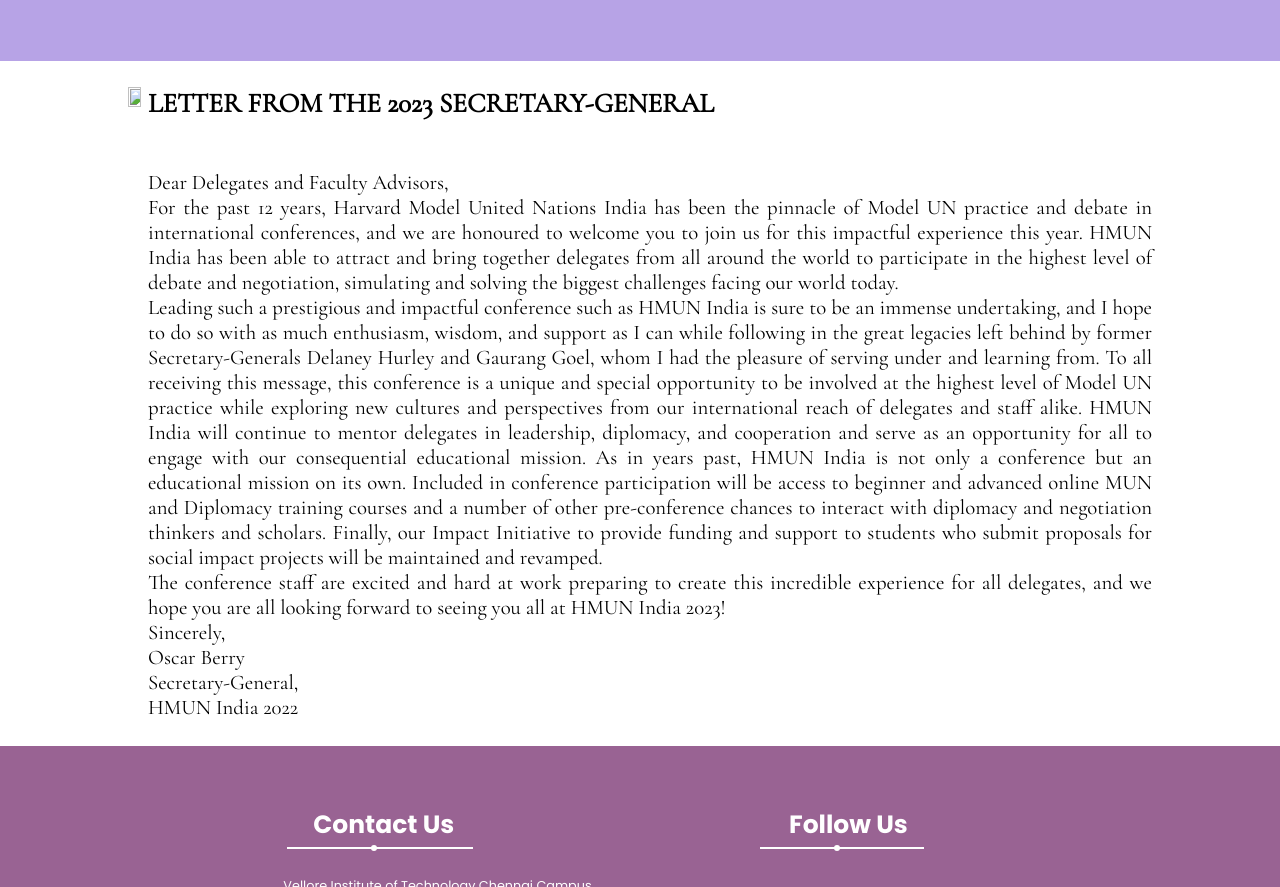
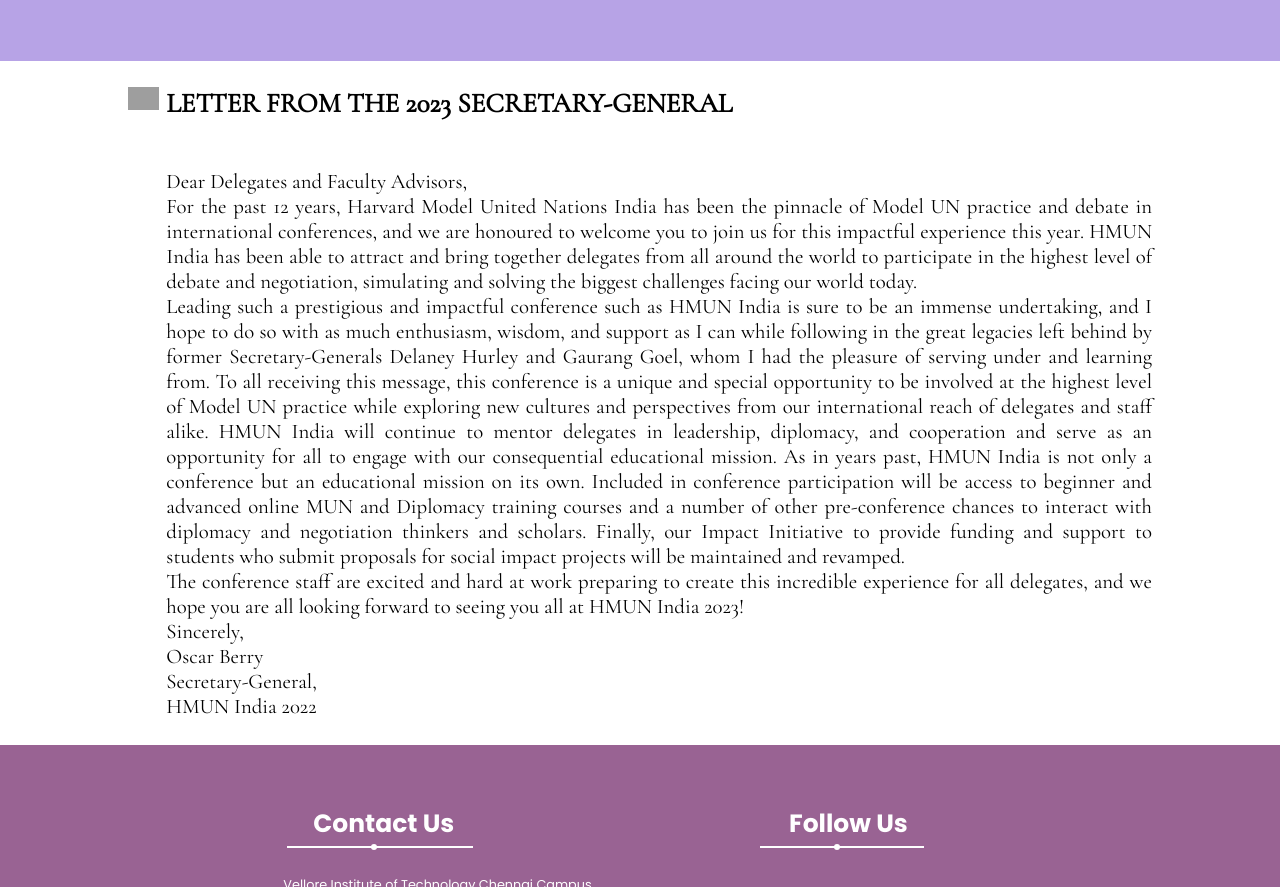
Before and after one commit to srummanf/vitcmun23-website-new, a plain HTML site: page homepage/index.html in a window 1280 px wide. Shown: the part 1720-2607 px from the top of the page. Drawn offline with nearby package versions, Linux system fonts and the light colour scheme; the site is published under a folder, as on GitHub Pages, so addresses that start at the root find nothing.

Commit message:
Update index.html

```diff
--- a/homepage/index.html
+++ b/homepage/index.html
@@ -126,7 +126,7 @@
   <div class="letter-container">
     <div class="letter-wrappper">
       <div class="pic">
-        <img src="/homepage/_DSC0124.JPG" alt="" />
+        <img src="./_DSC0124.JPG" alt="" />
       </div>
       <div class="text-letter">
         <div class="subtext">
```
